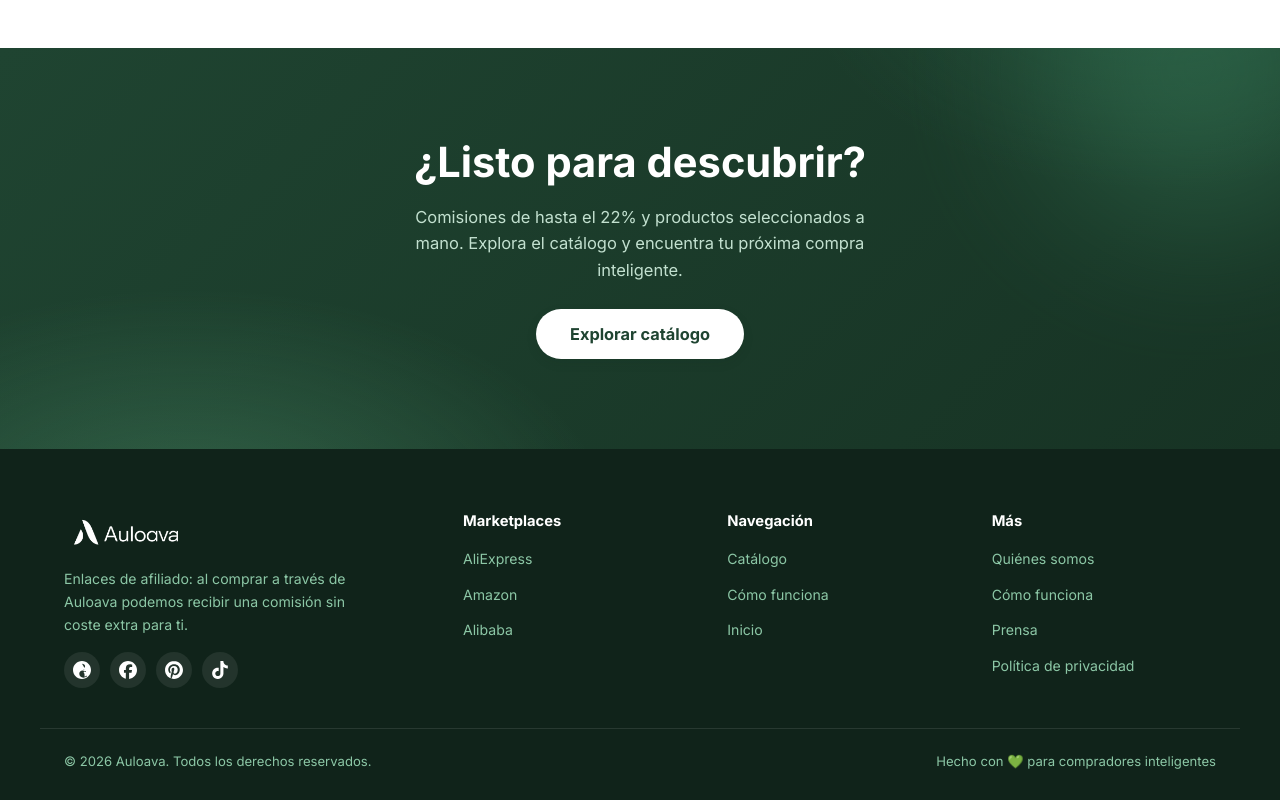
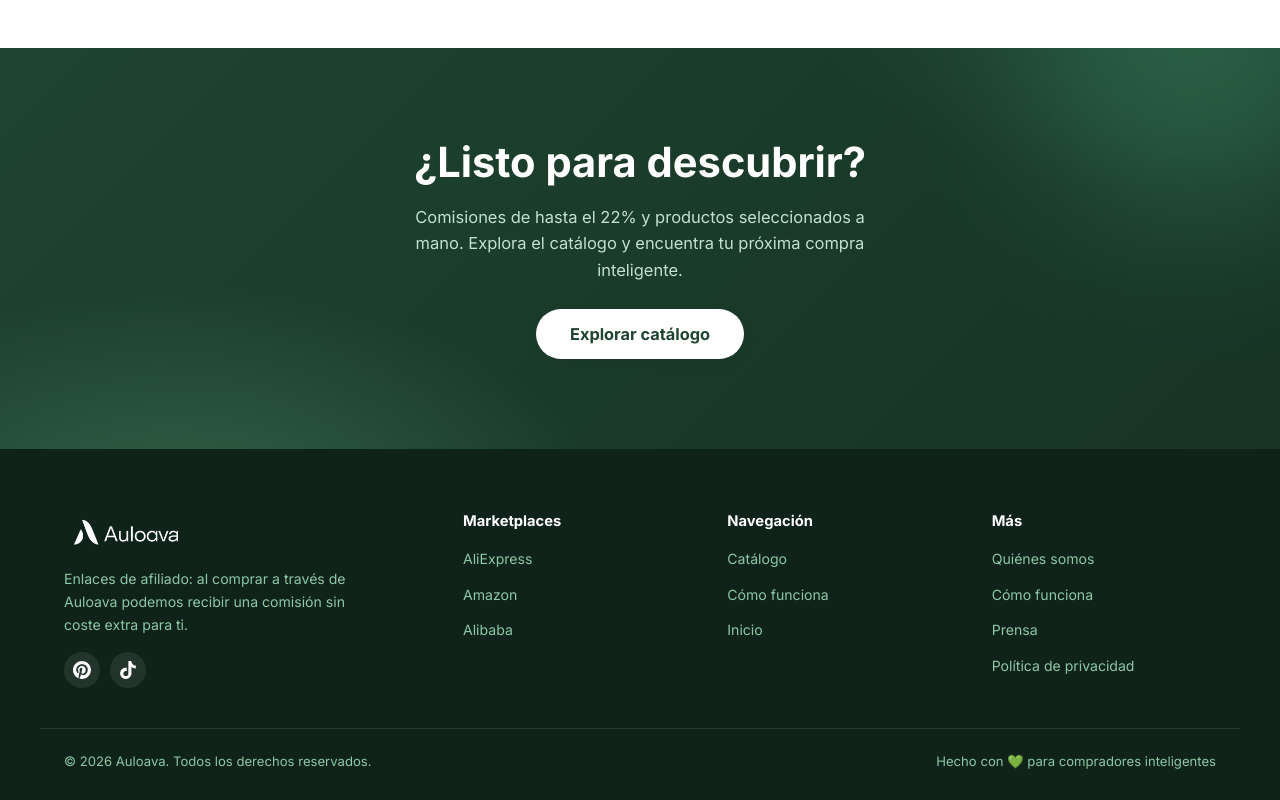
Before and after one commit to 0noxtackore/Auloava, a Vue app: page / in a window 1280 px wide. Shown: the part 6208-7008 px from the top of the page. Built offline with nearby package versions, Linux system fonts and the light colour scheme; no server answers.

Commit message:
Footer: solo iconos de Pinterest y TikTok

```diff
--- a/src/components/layout/TheFooter.vue
+++ b/src/components/layout/TheFooter.vue
@@ -17,8 +17,6 @@ const base = import.meta.env.BASE_URL
           una comisión sin coste extra para ti.
         </p>
         <div class="footer__social">
-          <a href="https://es.quora.com/profile/Auloava" target="_blank" rel="noopener" aria-label="Quora"><img :src="`${base}images/social/quora.svg`" alt="Quora" /></a>
-          <a href="https://www.facebook.com/profile.php?fb_profile_edit_entry_point=%7B%22click_point%22%3A%22edit_profile_button%22%2C%22feature%22%3A%22profile_header%22%7D&id=61593917245819&sk=about" target="_blank" rel="noopener" aria-label="Facebook"><img :src="`${base}images/social/facebook.svg`" alt="Facebook" /></a>
           <a href="https://pin.it/mqicV1j3f" target="_blank" rel="noopener" aria-label="Pinterest"><img :src="`${base}images/social/pinterest.svg`" alt="Pinterest" /></a>
           <a href="https://www.tiktok.com/@auloava" target="_blank" rel="noopener" aria-label="TikTok"><img :src="`${base}images/social/tiktok.svg`" alt="TikTok" /></a>
         </div>
```
